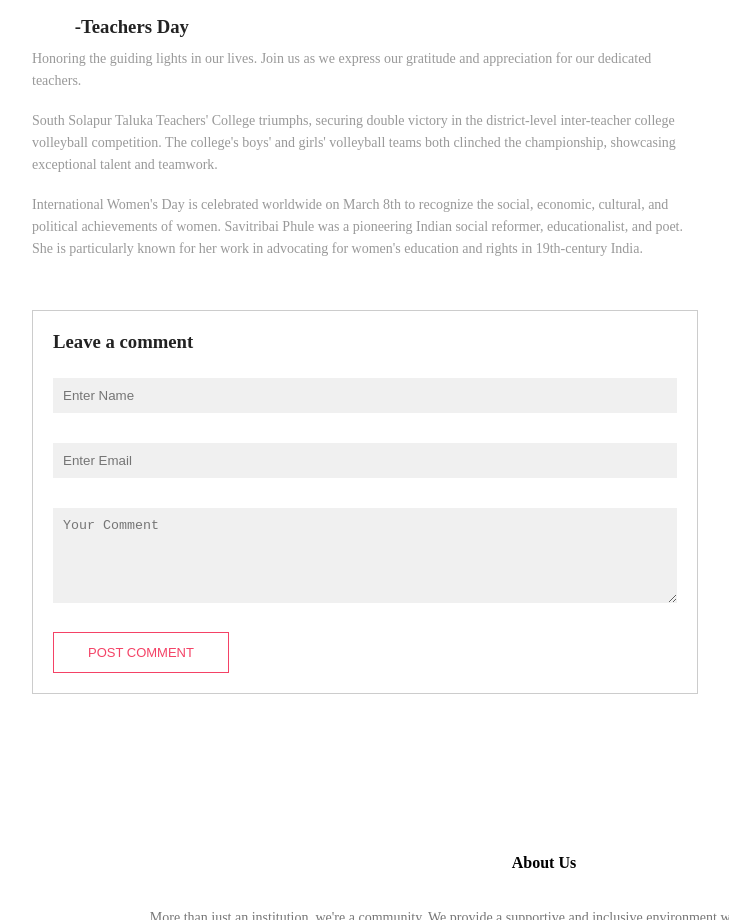
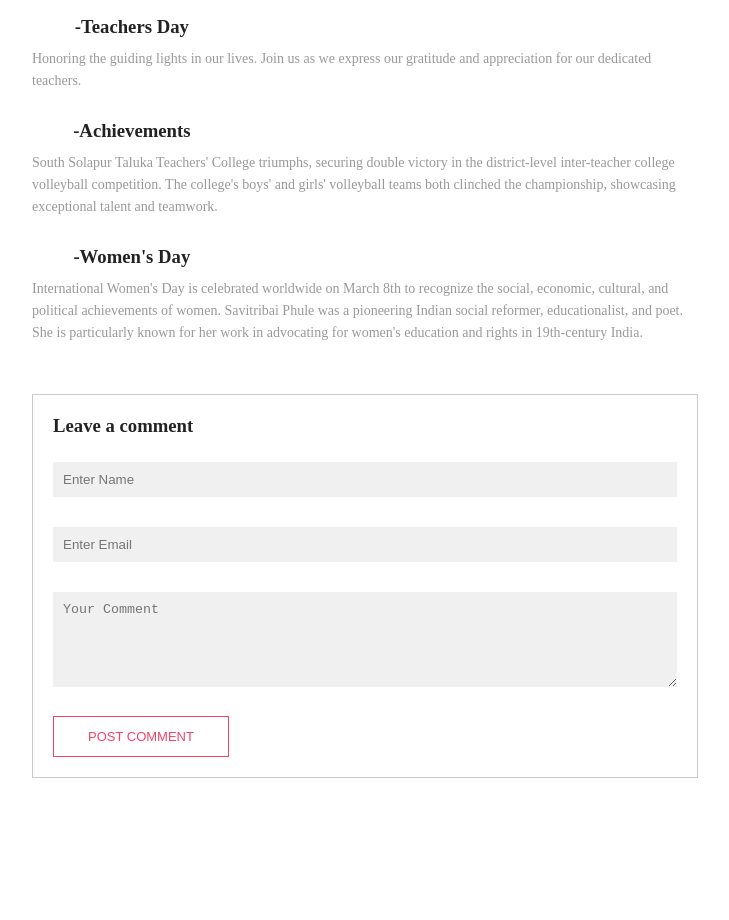
Before and after one commit to Jun12aid/thetajedumandrup, a plain HTML site: page blog.html in a window 1280 px wide. Shown: the part 3560-4480 px from the top of the page, without its empty margins (96-825 px from the left). Drawn offline with Linux system fonts and the light colour scheme.

Commit message:
Update blog.html

```diff
--- a/blog.html
+++ b/blog.html
@@ -94,9 +94,11 @@
                 <h3>-Teachers Day</h3>
                 <p>Honoring the guiding lights in our lives.  Join us as we express our gratitude and appreciation for our dedicated teachers.</p>
                 <br>
+                <h3>-Achievements</h3>
                 <p>South Solapur Taluka Teachers' College triumphs, securing double victory in the district-level inter-teacher college volleyball competition.
 The college's boys' and girls' volleyball teams both clinched the championship, showcasing exceptional talent and teamwork.</p>
                 <br>
+                <h3>-Women's Day</h3>
                 <p>International Women's Day is celebrated worldwide on March 8th to recognize the social, economic, cultural, and political achievements of women.
 Savitribai Phule was a pioneering Indian social reformer, educationalist, and poet. She is particularly known for her work in advocating for women's education and rights in 19th-century India.</p>
 
```
